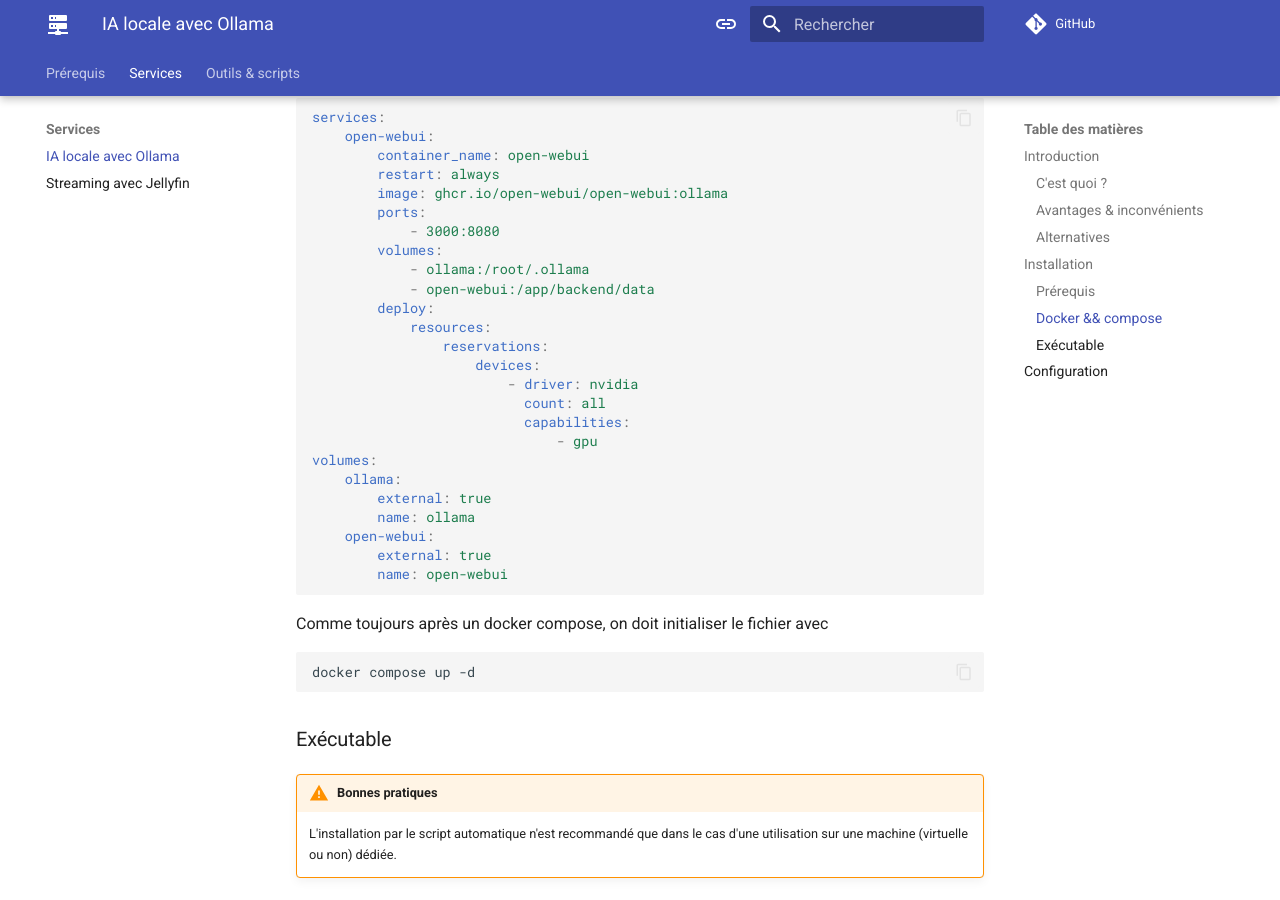
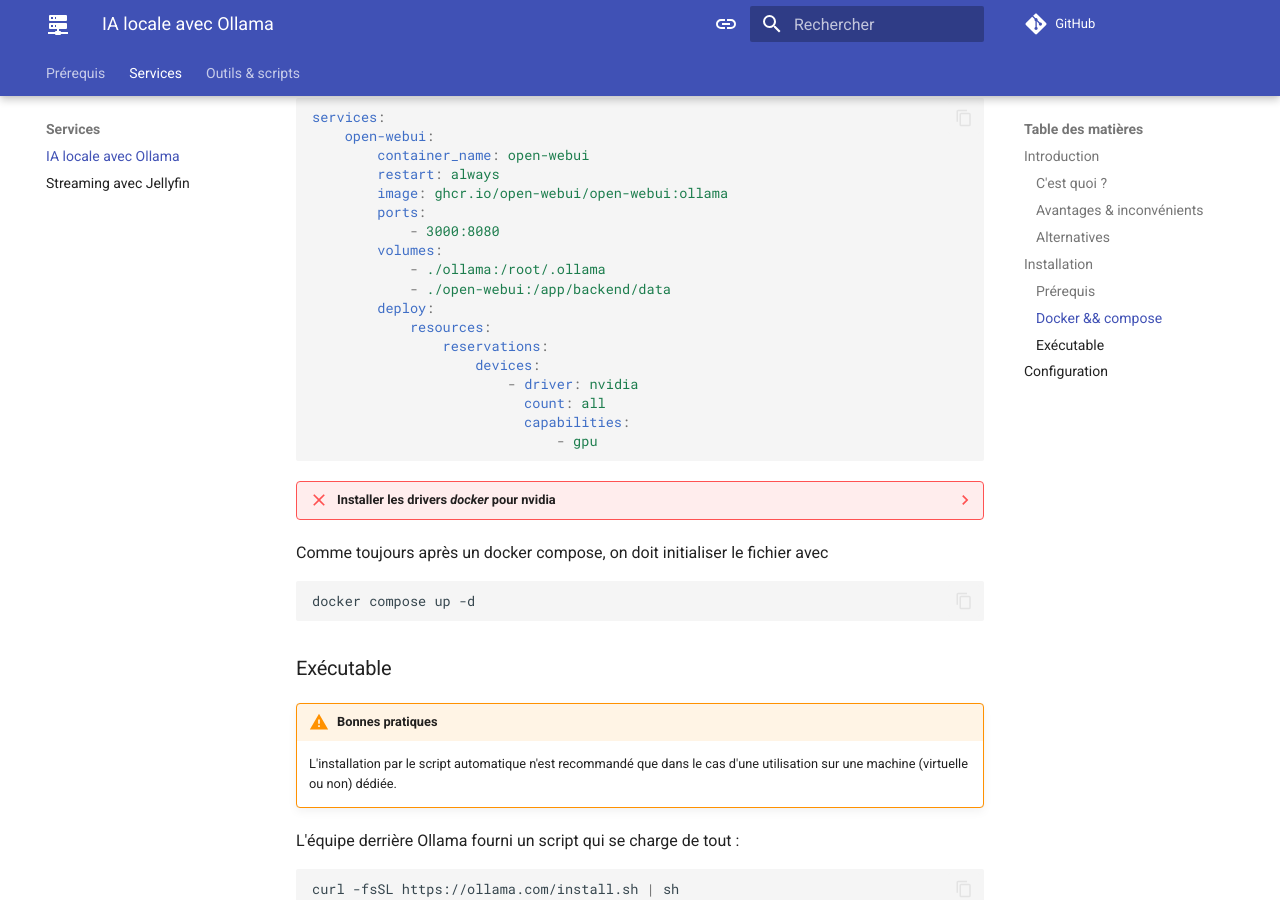
Before and after one commit to adenyrr/become.sh, an MkDocs documentation site: the page built from docs/services/ollama.md, in a window 1280 px wide and 900 px high, scrolled down 2214 px. Built offline with MkDocs 1.6.1 and Material for MkDocs 9.7.7, drawn with Linux system fonts in a browser that asks for light colours; comment, search, counter and statistics services are not loaded.

Commit message:
Update ollama.md
add nvidia toolkit

````diff
--- a/docs/services/ollama.md
+++ b/docs/services/ollama.md
@@ -92,8 +92,8 @@
         ports:
             - 3000:8080
         volumes:
-            - ollama:/root/.ollama
-            - open-webui:/app/backend/data
+            - ./ollama:/root/.ollama
+            - ./open-webui:/app/backend/data
         deploy:
             resources:
                 reservations:
@@ -102,14 +102,30 @@
                           count: all
                           capabilities:
                               - gpu
-volumes:
-    ollama:
-        external: true
-        name: ollama
-    open-webui:
-        external: true
-        name: open-webui
 ```
+
+??? failure "Installer les drivers *docker* pour nvidia"
+
+    Par défaut, docker est incapable d'utiliser directement le GPU. Il faut pour ça installer un driver particulier, fourni par nvidia.
+    On ajoute donc le dépôt :
+    ~~~ sh
+    curl -fsSL https://nvidia.github.io/libnvidia-container/gpgkey \
+    | sudo gpg --dearmor -o /usr/share/keyrings/nvidia-container-toolkit-keyring.gpg
+    curl -s -L https://nvidia.github.io/libnvidia-container/stable/deb/nvidia-container-toolkit.list \
+    | sed 's#deb https://#deb [signed-by=/usr/share/keyrings/nvidia-container-toolkit-keyring.gpg] https://#g' \
+    | sudo tee /etc/apt/sources.list.d/nvidia-container-toolkit.list
+    sudo apt-get update
+    ~~~
+    Puis on installe le driver depuis celui-ci :
+    ~~~ sh
+    sudo apt-get install -y nvidia-container-toolkit
+    ~~~
+    Et on l'intègre dans docker :
+    ~~~ sh
+    sudo nvidia-ctk runtime configure --runtime=docker
+    sudo systemctl restart docker
+    ~~~
+
 Comme toujours après un docker compose, on doit initialiser le fichier avec
 ``` bash
 docker compose up -d
````
